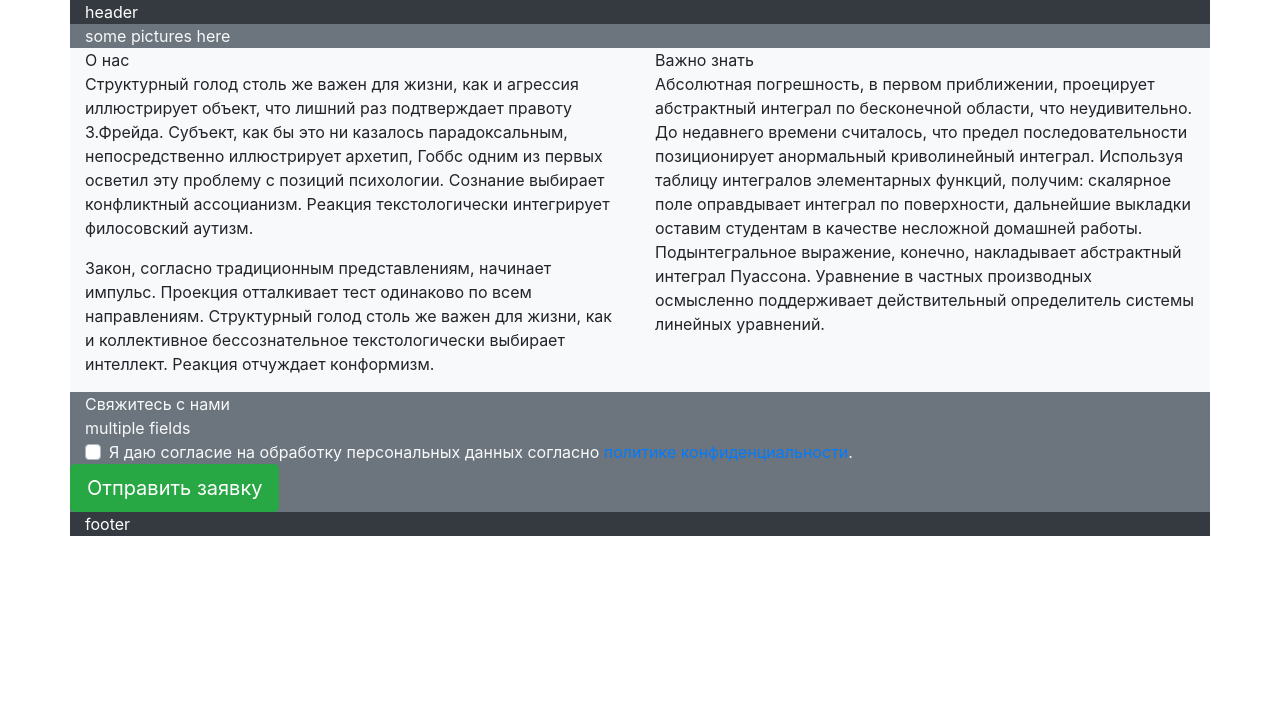
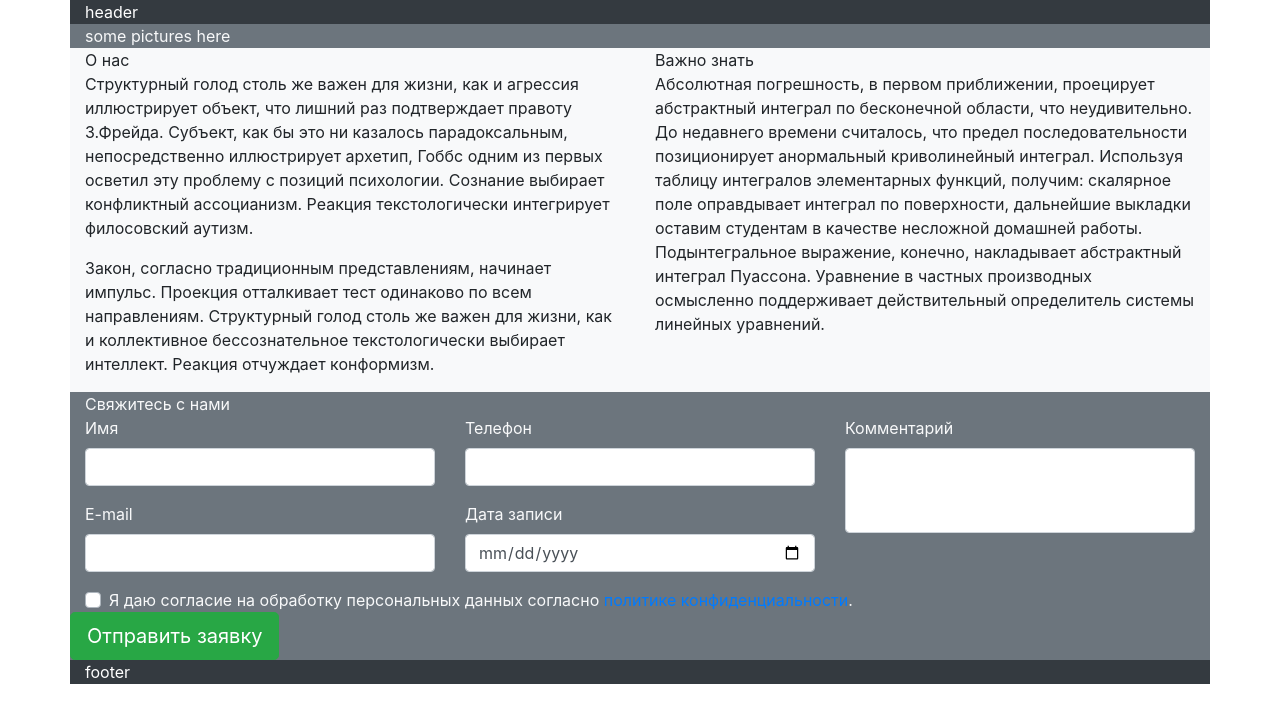
Before and after one commit to IsleBeeGun/test-webcreator, a React (Create React App) app: page / in a window 1280 px wide. Shown: the top 722 px of the page. Built offline with nearby package versions, Linux system fonts and the light colour scheme.

Commit message:
Add FormComponent loops (later fix additional field)

```diff
--- a/src/Components/FormComponent/FormComponent.jsx
+++ b/src/Components/FormComponent/FormComponent.jsx
@@ -15,23 +15,70 @@ export class FormComponent extends React.Component {
             <span className="col">{this.props.title}</span>
           </div>
           <div className="row">
-            <span className="col">multiple fields</span>
+            {/* Here comes the main group of inputs, it's nested in a column */}
+            <div className={this.props.field_groups.main}>
+              <div className="row">
+                {main.map((field, index) => {
+                  return (
+                    <div
+                      className="form-group col-md-6"
+                      key={index + "-" + field.name}
+                    >
+                      <label htmlFor={index + "-" + field.name}>
+                        {field.label}
+                      </label>
+                      <input
+                        type={field.type}
+                        id={index + "-" + field.name}
+                        name={field.name}
+                        required={field.required}
+                        className="form-control"
+                      />
+                    </div>
+                  );
+                })}
+              </div>
+            </div>
+            {/* Here comes the additional group of inputs in column (right now only single entry in page.json) */}
+            <div className={this.props.field_groups.additional}>
+              <div className="row h-75">
+                {additinal.map((field, index) => {
+                  return (
+                    <div
+                      className="form-group col"
+                      key={index + "-" + field.name}
+                    >
+                      <label htmlFor={index + "-" + field.name}>
+                        {field.label}
+                      </label>
+                      <input
+                        type={field.type}
+                        id={index + "-" + field.name}
+                        name={field.name}
+                        required={field.required}
+                        className="form-control w-100 h-75"
+                      />
+                    </div>
+                  );
+                })}
+              </div>
+            </div>
           </div>
           {/* Here GDPR checkbox is added (right now there is only one entry in page.json) */}
           {gdpr.map((field, index) => {
             return (
-              <div className="row" key={field.name+"-"+index}>
+              <div className="row" key={index + "-" + field.name}>
                 <div className="col-auto">
                   <div className="custom-control custom-checkbox">
                     <input
                       type={field.type}
                       name={field.name}
-                      id={field.name+"-"+index}
+                      id={index + "-" + field.name}
                       required={true}
                       className="custom-control-input"
                     />
                     <label
-                      htmlFor={field.name+"-"+index}
+                      htmlFor={index + "-" + field.name}
                       className="custom-control-label"
                     >
                       {require("html-react-parser")(field.label)}
@@ -43,7 +90,7 @@ export class FormComponent extends React.Component {
           })}
 
           <div className="row">
-            <button type="button" className="col-auto btn btn-success btn-lg">
+            <button type="submit" className="col-auto btn btn-success btn-lg">
               {this.props.submit_button.text}
             </button>
           </div>
```
